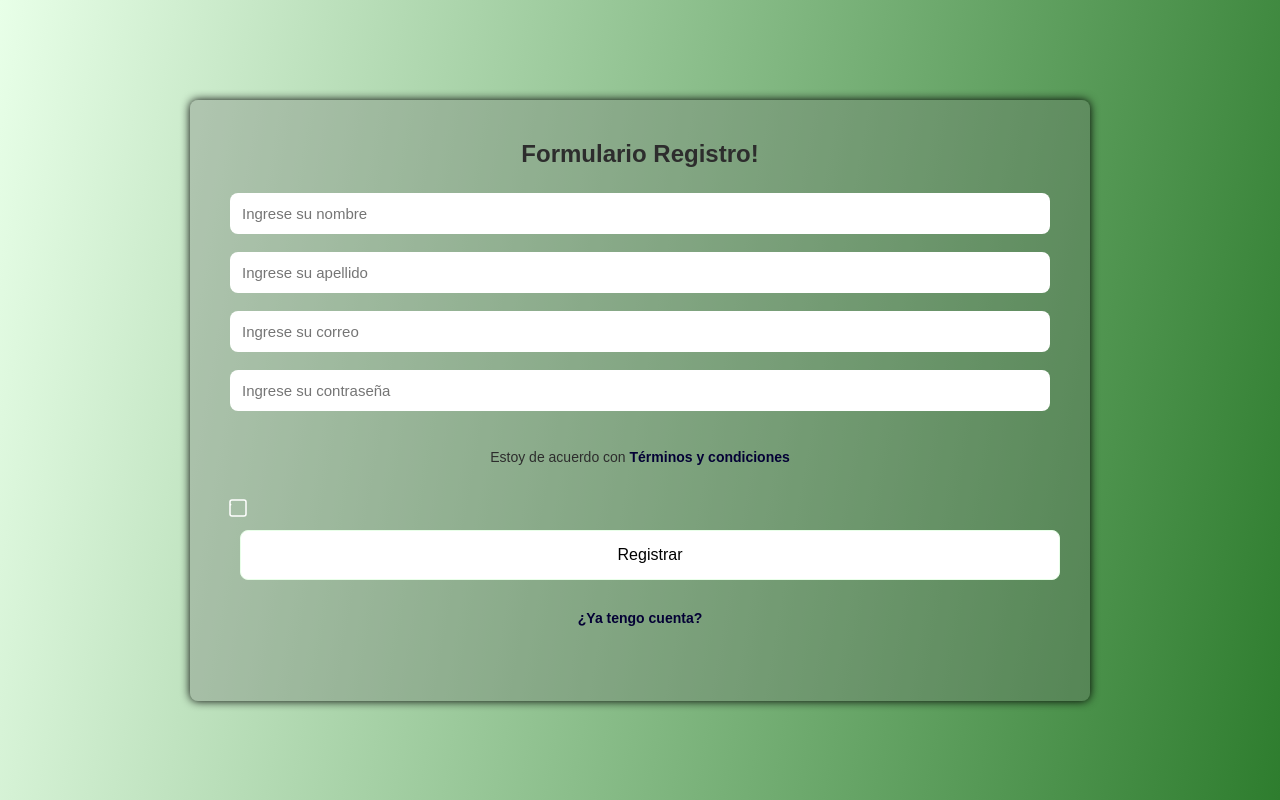
After one commit to SENA-proyect/AhorrApp-CRUDO, a Python web app: template templates/registrar.html in a window 1280 px wide. The commit adds this page. Run offline with Jinja, Linux system fonts and the light colour scheme; the template is opened without the code that fills it, so the values that code supplies are empty.

Commit message:
yotoypuestopati

```diff
--- a/static/css/defaultcolors.css
+++ b/static/css/defaultcolors.css
@@ -10,6 +10,7 @@
   --color-primary-hover: #43A343;
   --color-primary-low: rgb(130, 241, 130);
   --color-primary-light: rgb(232, 255, 232);
+  --color-primary-transparent: rgba(76,176,76,0.08);
 
 
   /* ========================================================= */
--- a/static/css/index.css
+++ b/static/css/index.css
@@ -10,6 +10,8 @@
   --color-primary-hover: #43A343;
   --color-primary-low: rgb(130, 241, 130);
   --color-primary-light: rgb(232, 255, 232);
+  --color-primary-transparent: rgba(76, 176, 76, 0.192);
+  --color-bg-transparent: rgba(112, 112, 112, 0.315);
 
 
   /* ========================================================= */
--- a/static/css/login.css
+++ b/static/css/login.css
@@ -8,6 +8,10 @@
   --color-primary-medium: #3DA63D;
   --color-primary-soft: rgba(76,176,76,0.12);
   --color-primary-hover: #43A343;
+  --color-primary-low: rgb(130, 241, 130);
+  --color-primary-light: rgb(232, 255, 232);
+  --color-primary-transparent: rgba(76, 176, 76, 0.192);
+  --color-bg-transparent: rgba(112, 112, 112, 0.315);
 
   /* ========================================================= */
   /* ======================= TIPOGRAFÍA ====================== */
--- a/static/css/olvidar_contraseña.css
+++ b/static/css/olvidar_contraseña.css
@@ -1,5 +1,4 @@
 :root {
-
   /* ========================================================= */
   /* =================== COLOR GLOBAL APP ==================== */
   /* ========================================================= */
@@ -8,6 +7,10 @@
   --color-primary-medium: #3DA63D;
   --color-primary-soft: rgba(76,176,76,0.12);
   --color-primary-hover: #43A343;
+  --color-primary-low: rgb(130, 241, 130);
+  --color-primary-light: rgb(232, 255, 232);
+  --color-primary-transparent: rgba(76, 176, 76, 0.192);
+  --color-bg-transparent: rgba(112, 112, 112, 0.315);
 
   /* ========================================================= */
   /* ======================= TIPOGRAFÍA ====================== */
--- a/static/css/panel.css
+++ b/static/css/panel.css
@@ -6,7 +6,11 @@
   --color-primary-dark: #2E7D2E;
   --color-primary-medium: #3DA63D;
   --color-primary-soft: rgba(76,176,76,0.12);
-  --color-primary-hover: rgb(67, 163, 67, 0.4);
+  --color-primary-hover: #43A343;
+  --color-primary-low: rgb(130, 241, 130);
+  --color-primary-light: rgb(232, 255, 232);
+  --color-primary-transparent: rgba(76, 176, 76, 0.192);
+  --color-bg-transparent: rgba(112, 112, 112, 0.315);
 
 
   /* ========================================================= */
--- /dev/null
+++ b/static/css/stylo.css
@@ -0,0 +1,173 @@
+:root {
+  /* ========================================================= */
+  /* =================== COLOR GLOBAL APP ==================== */
+  /* ========================================================= */
+  --color-primary: #4CB04C;
+  --color-primary-dark: #2E7D2E;
+  --color-primary-medium: #3DA63D;
+  --color-primary-soft: rgba(76,176,76,0.12);
+  --color-primary-hover: #43A343;
+  --color-primary-low: rgb(130, 241, 130);
+  --color-primary-light: rgb(232, 255, 232);
+  --color-primary-transparent: rgba(76, 176, 76, 0.192);
+  --color-bg-transparent: rgba(112, 112, 112, 0.315);
+
+  /* ========================================================= */
+  /* ======================= TIPOGRAFÍA ====================== */
+  /* ========================================================= */
+
+  /* tamaños */
+  --text-sm: 0.85rem;
+  --text-md: 1rem;
+  --text-lg: 1.35rem;
+
+  /* pesos */
+  --font-regular: 400;
+  --font-medium: 500;
+  --font-bold: 600;
+
+  /* colores por jerarquía */
+  --text-sm-color: #9AA19A;
+  --text-md-color: #2D2D2D;
+  --text-lg-color: #1F2937;
+
+  /* hover de texto */
+  --text-hover-dark: #1F2937;
+  --text-hover-light: #6B7280;
+
+  /* ========================================================= */
+  /* ========================= NEUTROS ======================= */
+  /* ========================================================= */
+  --color-bg-main: #FFFFFF;
+  --color-bg-card: #F4F6F4;
+  --color-text-main: #2D2D2D;
+  --color-text-muted: #9AA19A;
+
+}
+
+*{
+    margin: 0;
+    padding: 0;
+    box-sizing: border-box;
+    font-family: Arial, Helvetica, sans-serif;
+}
+
+body{
+    height: 100vh;
+    display: flex;
+    justify-content: center;
+    align-items: center;
+    background: linear-gradient(100deg, var(--color-primary-light), var(--color-primary-dark));
+}
+
+p{
+    padding: 20px;
+    text-align: center;
+}
+
+.h4Text{
+    font-size: 24px;
+    text-align: center;
+    margin-bottom: 25px;
+    color: var(--color-text-main);
+}
+.form-register {
+    width: 900px;
+    padding: 40px;
+    border-radius: 8px;
+    background: var(--color-bg-transparent);
+    box-shadow: 0 0 10px rgb(0, 0, 0);
+}
+
+.form-register h4{
+    font-size: 24px;
+    text-align: center;
+    margin-bottom: 25px;
+}
+
+.controls{
+    width: 100%;
+    padding: 12px;
+    margin-bottom: 18px;
+    border-radius: 8px;
+    border: none;
+    outline: none;
+    background: #ffffff;
+    color: white;
+    font-size: 15px;
+    transition: 0.3s;
+}
+
+.controls:focus{
+    border: 1px solid #1fc527;
+    box-shadow: 0 0 8px #1fc51f;
+}
+
+.form-register p{
+    text-align: center;
+    font-size: 14px;
+    margin-bottom: 15px;
+}
+
+.form-register a{
+    color: #040035;
+    text-decoration: none;
+    font-weight: bold;
+}
+
+.form-register a:hover{
+    text-decoration: underline;
+}
+
+.bottom{
+    width: 100%;
+    padding: 15px;
+    border: none;
+    margin: 10px;
+    border-radius: 8px;
+    background: var(--color-bg-main);
+    border: 1px solid;
+    border-color: var(--color-primary-light);
+    color: rgb(0, 0, 0);
+    font-size: 16px;
+    cursor: pointer;
+    transition: 0.3s;
+}
+.terminosCondiciones{
+    font-size: 14px;
+    color: var(--color-text-main);
+    text-align: center;
+}
+.bottom:hover{
+    background: #adadad;
+    transform: scale(1.03);
+}
+/* ================INICIO CSS CHECKBOX===================== */
+.container {
+  cursor: pointer;
+}
+
+.container input {
+  display: none;
+}
+
+.container svg {
+  overflow: visible;
+}
+
+.path {
+  fill: none;
+  stroke: white;
+  stroke-width: 6;
+  stroke-linecap: round;
+  stroke-linejoin: round;
+  transition: stroke-dasharray 0.5s ease, stroke-dashoffset 0.5s ease;
+  stroke-dasharray: 241 9999999;
+  stroke-dashoffset: 0;
+}
+
+.container input:checked ~ svg .path {
+  stroke-dasharray: 70.5096664428711 9999999;
+  stroke-dashoffset: -262.2723388671875;
+}
+/* ================FIN CSS CHECKBOX===================== */
--- a/static/css/vista.css
+++ b/static/css/vista.css
@@ -7,6 +7,10 @@
   --color-primary-medium: #3DA63D;
   --color-primary-soft: rgba(76,176,76,0.12);
   --color-primary-hover: #43A343;
+  --color-primary-low: rgb(130, 241, 130);
+  --color-primary-light: rgb(232, 255, 232);
+  --color-primary-transparent: rgba(76, 176, 76, 0.192);
+  --color-bg-transparent: rgba(112, 112, 112, 0.315);
 
   /* ========================================================= */
   /* ======================= TIPOGRAFÍA ====================== */
--- a/templates/login.html
+++ b/templates/login.html
@@ -21,7 +21,7 @@
         <br>
         <a href="/templates/olvidar_contraseña.html" class="href">¿Olvidaste tu contraseña?</a>
         <br>
-        <a href="/" class="href">Registrate aqui!</a>
+        <a href="/templates/registrar.html" class="href">Registrate aqui!</a>
         <br>
         <button type="submit" class="button">Entrar</button>
         </form>
--- /dev/null
+++ b/templates/registrar.html
@@ -0,0 +1,36 @@
+<!DOCTYPE html>
+<html lang="en">
+<head>
+    <meta charset="UTF-8">
+    <meta name="viewport" content="width=device-width, initial-scale=1.0">
+    <title>Registro-Ahorrapp</title>
+    <link rel="stylesheet" href="/static/css/stylo.css">
+</head>
+<body>
+
+<div>
+<form class="form-register" action="" method="post">
+    <h4 class="h4Text">Formulario Registro!</h4>
+
+    <input class="controls" type="text" name="nombres" id="nombres" placeholder="Ingrese su nombre">
+    <input class="controls" type="text" name="apellido" id="apellido" placeholder="Ingrese su apellido">
+    <input class="controls" type="email" name="correo" id="correo" placeholder="Ingrese su correo">
+    <input class="controls" type="password" name="contraseña" id="contraseña" placeholder="Ingrese su contraseña">
+
+    <p class="terminosCondiciones">Estoy de acuerdo con <a href="#">Términos y condiciones</a></p>
+    <label class="container">
+      <input type="checkbox">
+        <svg viewBox="0 0 64 64" height="1em" width="1em">
+        <path d="M 0 16 V 56 A 8 8 90 0 0 8 64 H 56 A 8 8 90 0 0 64 56 V 8 A 8 8 90 0 0 56 0 H 8 A 8 8 90 0 0 0 8 V 16 L 32 48 L 64 16 V 8 A 8 8 90 0 0 56 0 H 8 A 8 8 90 0 0 0 8 V 56 A 8 8 90 0 0 8 64 H 56 A 8 8 90 0 0 64 56 V 16" pathLength="575.0541381835938" class="path"></path>
+        </svg>
+    </label>
+
+    <input class="bottom" type="submit" value="Registrar">
+
+    <p><a href="/templates/login.html">¿Ya tengo cuenta?</a></p>
+
+</form>
+</div>
+
+</body>
+</html>
```
Also changed, not shown: static/css/VentanaModal.css (+54 -0 lines), static/css/generalModulos.css (+52 -0 lines), static/css/navbar.css (+5 -3 lines).
